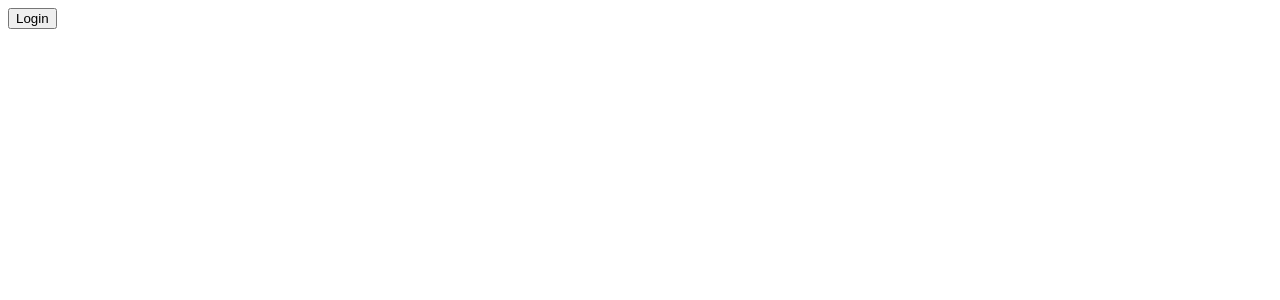
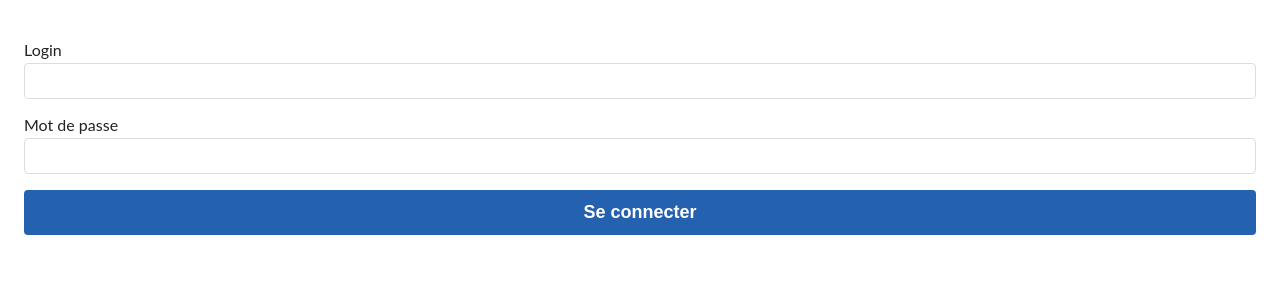
Before and after one commit to fbezagu/pdv-tcl, a SvelteKit app: page /login in a window 1280 px wide. Shown: the top 300 px of the page. Built offline with nearby package versions, Linux system fonts and the light colour scheme.

Commit message:
Permets de saisir le login et le mot de passe sur la page de connexion

```diff
--- a/src/routes/login/+page.svelte
+++ b/src/routes/login/+page.svelte
@@ -1,21 +1,110 @@
 <script lang="ts">
 	import { goto } from '$app/navigation';
 	import { onMount } from 'svelte';
+
+	let login = $state('');
+	let motDePasse = $state('');
+	let erreurConnexion: string | null = $state(null);
 
 	onMount(() => {
 		localStorage.removeItem('authToken');
 	});
 
-	const login = async () => {
-		const reponse = await fetch('/login', { method: 'POST' });
-		let data = await reponse.json();
-		localStorage.setItem('authToken', data.token);
-		goto('/');
+	const connecte = async () => {
+		const reponse = await fetch('/login', {
+			method: 'POST',
+			body: JSON.stringify({ login, motDePasse })
+		});
+		if (reponse.status === 200) {
+			const data = await reponse.json();
+			localStorage.setItem('authToken', data.token);
+			goto('/');
+		} else {
+			erreurConnexion = (await reponse.json()).message;
+		}
 	};
 </script>
 
-<form onsubmit={login}>
-	<button>
-		Login
-	</button>
-</form>
+<main>
+	<form onsubmit={connecte}>
+		<label>
+			<span>Login</span>
+			<input type="text" bind:value={login} />
+		</label>
+		<label>
+			<span>Mot de passe</span>
+			<input type="password" bind:value={motDePasse} />
+		</label>
+		<button> Se connecter</button>
+		{#if erreurConnexion}
+			<p class="erreur">{erreurConnexion}</p>
+		{/if}
+	</form>
+</main>
+
+<style lang="scss">
+  :global(body) {
+    font-family: Lato, sans-serif;
+    font-size: 16px;
+    color: #222;
+    padding: 0;
+    margin: 0;
+  }
+
+  main {
+    margin: 40px 24px;
+  }
+
+  form,
+  label {
+    display: flex;
+    flex-direction: column;
+  }
+
+  form {
+    gap: 16px;
+  }
+
+  label {
+    gap: 4px;
+  }
+
+  input[type='text'],
+  input[type='password'] {
+    padding: 8px;
+    font-size: 16px;
+    border-radius: 4px;
+    border: 1px solid #ddd;
+
+    &:hover {
+      outline: 2px solid #2461ae;
+    }
+  }
+
+  button {
+    display: flex;
+    gap: 16px;
+    justify-content: center;
+    border: none;
+    background-color: #2461ae;
+    color: white;
+    padding: 12px;
+    font-weight: bold;
+    cursor: pointer;
+    font-size: 18px;
+    border-radius: 4px;
+
+    &:hover:not(&[disabled]) {
+      opacity: 90%;
+    }
+
+    &[disabled] {
+      background-color: #888;
+      cursor: not-allowed;
+    }
+  }
+
+  .erreur {
+		color: red;
+	}
+</style>
--- a/src/routes/login/+server.ts
+++ b/src/routes/login/+server.ts
@@ -1,8 +1,14 @@
-import { json, type RequestHandler } from '@sveltejs/kit';
+import { error, json, type RequestHandler } from '@sveltejs/kit';
 import jwt from 'jsonwebtoken';
 import { env } from '$env/dynamic/private';
 
-export const POST: RequestHandler = () => {
-	const token = jwt.sign({ id: 'fabien' }, env.SECRET_JWT, { expiresIn: '5m' });
-	return json({ token });
+export const POST: RequestHandler = async ({ request }) => {
+	const donneesConnexion = (await request.json()) as { login: string; motDePasse: string };
+	const { login } = donneesConnexion;
+
+	if (login === 'fabien') {
+		const token = jwt.sign({ id: login }, env.SECRET_JWT, { expiresIn: '5m' });
+		return json({ token });
+	}
+	throw error(401, 'Utilisateur ou mot de passe invalide');
 };
```
